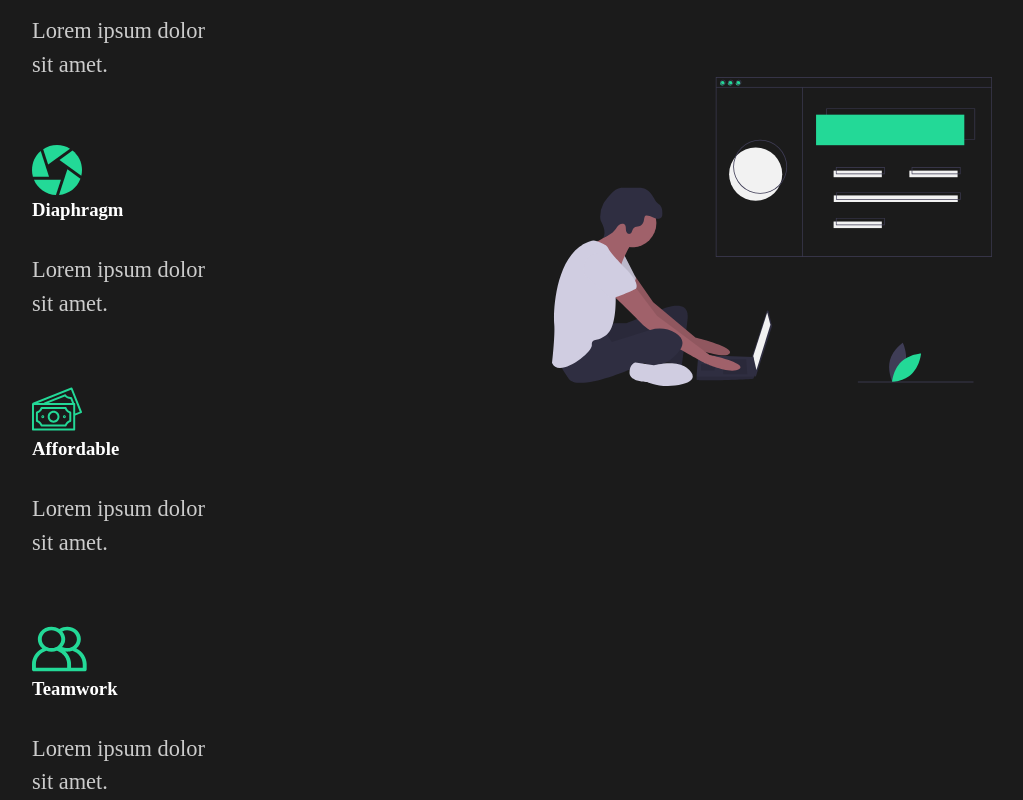
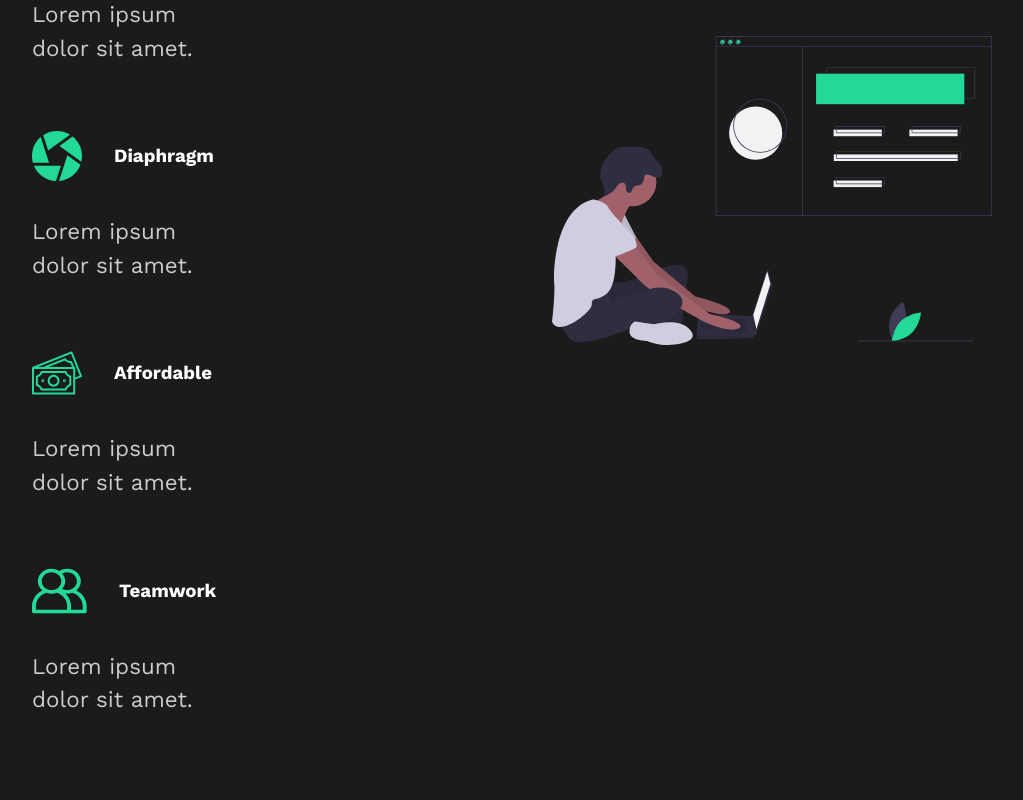
Before and after one commit to alanbedoya/portfolio2, a React (Create React App) app: page / in a window 1280 px wide. Shown: the part 1280-2080 px from the top of the page, without its empty margins (128-1151 px from the left). Built offline with nearby package versions, Linux system fonts and the light colour scheme.

Commit message:
Updated the font..

```diff
--- a/public/index.html
+++ b/public/index.html
@@ -9,6 +9,8 @@
       name="description"
       content="Web site created using create-react-app"
     />
+    <link rel="preconnect" href="https://fonts.gstatic.com">
+    <link href="https://fonts.googleapis.com/css2?family=Work+Sans:wght@400;700&display=swap" rel="stylesheet">
     <link rel="apple-touch-icon" href="%PUBLIC_URL%/logo192.png" />
     <!--
       manifest.json provides metadata used when your web app is installed on a
--- a/src/components/aboutSection.js
+++ b/src/components/aboutSection.js
@@ -16,39 +16,39 @@
           About <span>Me</span>
         </h2>
         <StyledCards>
-          <div className='card'>
+          <StyledCard>
             <div className='icon'>
               <img src={clock} alt='clock' />
               <h3>Efficient</h3>
             </div>
             <p>Lorem ipsum dolor sit amet.</p>
-          </div>
-          <div className='card'>
+          </StyledCard>
+          <StyledCard>
             <div className='icon'>
               <img src={diaphragm} alt='diaphragm' />
               <h3>Diaphragm</h3>
             </div>
             <p>Lorem ipsum dolor sit amet.</p>
-          </div>
-          <div className='card'>
+          </StyledCard>
+          <StyledCard>
             <div className='icon'>
               <img src={money} alt='money' />
               <h3>Affordable</h3>
             </div>
             <p>Lorem ipsum dolor sit amet.</p>
-          </div>
-          <div className='card'>
+          </StyledCard>
+          <StyledCard>
             <div className='icon'>
               <img src={teamwork} alt='teamwork' />
               <h3>Teamwork</h3>
             </div>
             <p>Lorem ipsum dolor sit amet.</p>
-          </div>
+          </StyledCard>
         </StyledCards>
       </StyledDescription>
-      <StyledImage>
+      <StyledAboutImage>
         <img src={about} alt='process' />
-      </StyledImage>
+      </StyledAboutImage>
     </StyledAbout>
   );
 };
@@ -69,4 +69,22 @@
   flex-wrap: wrap;
 `;
 
+const StyledCard = styled.div`
+  flex-basis: 16rem;
+  .icon {
+    display: flex;
+    align-items: center;
+    h3 {
+      margin-left: 1rem;
+      padding: 1rem;
+    }
+  }
+`;
+
+const StyledAboutImage = styled(StyledImage)`
+  img {
+    object-fit: contain;
+  }
+`;
+
 export default servicesSection;
--- a/src/components/bannerSection.js
+++ b/src/components/bannerSection.js
@@ -41,6 +41,7 @@
 const StyledBanner = styled(StyledLayout)``;
 
 const StyledBannerImage = styled(StyledImage)`
+  object-fit: contain;
   border-radius: 30% 70% 70% 30% / 30% 30% 70% 70%;
 `;
 
--- a/src/global/globalStyles.js
+++ b/src/global/globalStyles.js
@@ -5,6 +5,7 @@
     margin: 0;
     padding: 0;
     box-sizing: border-box;
+    font-family: 'Work Sans', sans-serif;
   }
 
   body {
--- a/src/styles.js
+++ b/src/styles.js
@@ -25,7 +25,6 @@
   img {
     width: 100%;
     height: 80vh;
-    object-fit: contain;
   }
 `;
 
```
Also changed, not shown: src/img/logo.svg (added).
